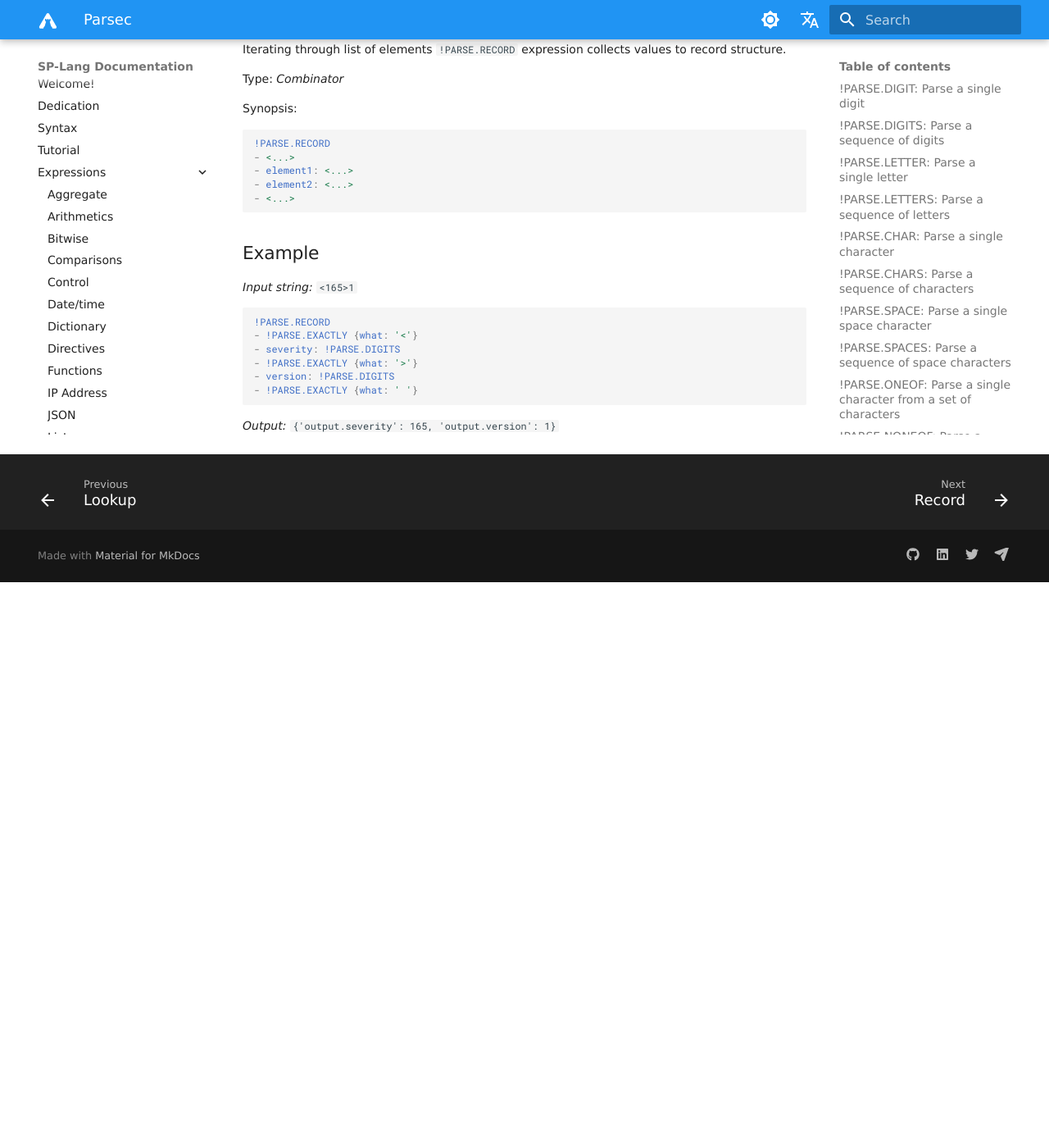
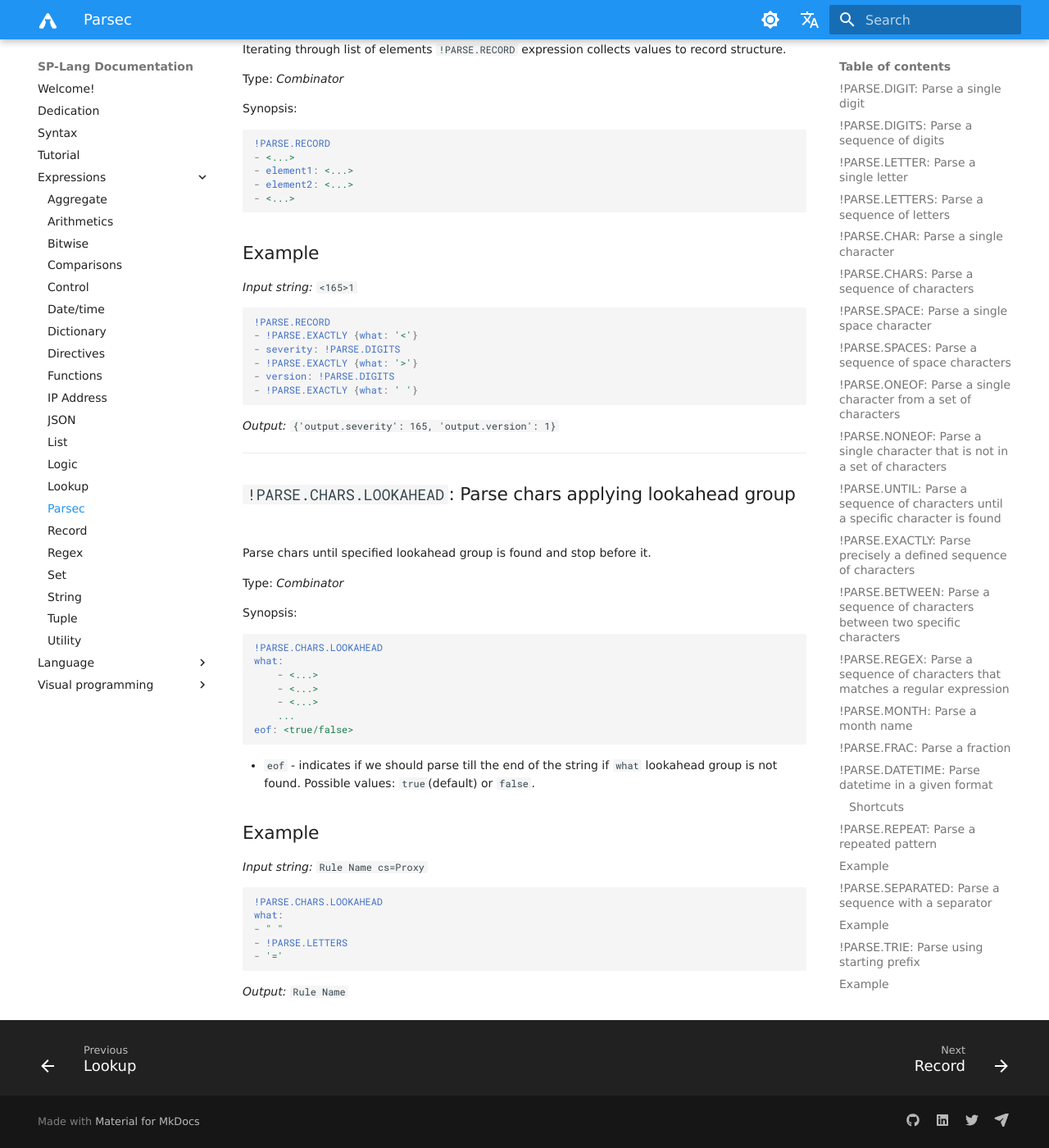
Before and after one commit to TeskaLabs/splang-docs, an MkDocs documentation site: the page built from docs/expressions/parsec.md, in a window 1280 px wide and 1400 px high, scrolled down 15412 px. Shown: the whole window at 82% size. Built offline with MkDocs 1.6.1 and Material for MkDocs 9.7.7, drawn with Linux system fonts in a browser that asks for light colours; some web fonts are replaced; comment, search, counter and statistics services are not loaded; before the commit the page ends 16122 px from its top, so only the background shows below that.

Commit message:
Add PARSE.CHARS.LOOKAHEAD expression

````diff
--- a/docs/expressions/parsec.md
+++ b/docs/expressions/parsec.md
@@ -1117,3 +1117,42 @@ _Input string:_ `<165>1 `
 ```
 
 _Output:_ `{'output.severity': 165, 'output.version': 1}`
+
+
+---
+
+## `!PARSE.CHARS.LOOKAHEAD`: Parse chars applying lookahead group
+
+Parse chars until specified lookahead group is found and stop before it.
+
+Type: _Combinator_
+
+
+Synopsis:
+
+```yaml
+!PARSE.CHARS.LOOKAHEAD
+what:
+	- <...>
+	- <...>
+	- <...>
+	...
+eof: <true/false>
+```
+
+- `eof` - indicates if we should parse till the end of the string if `what` lookahead group is not found.
+			Possible values: `true`(default) or `false`.
+
+
+## Example
+_Input string:_ `Rule Name cs=Proxy `
+
+```yaml
+!PARSE.CHARS.LOOKAHEAD
+what:
+- " "
+- !PARSE.LETTERS
+- '='
+```
+
+_Output:_ `Rule Name`
````
